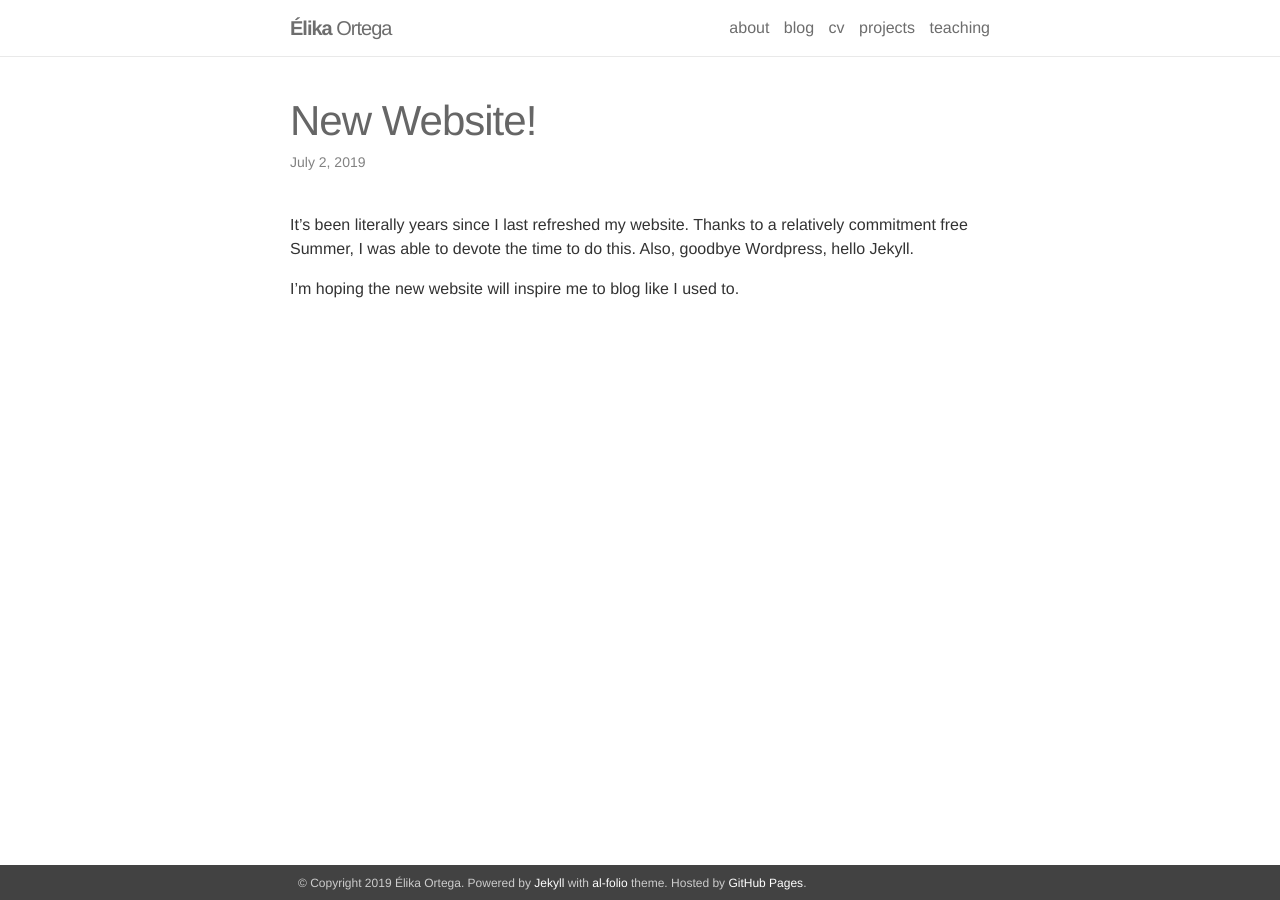
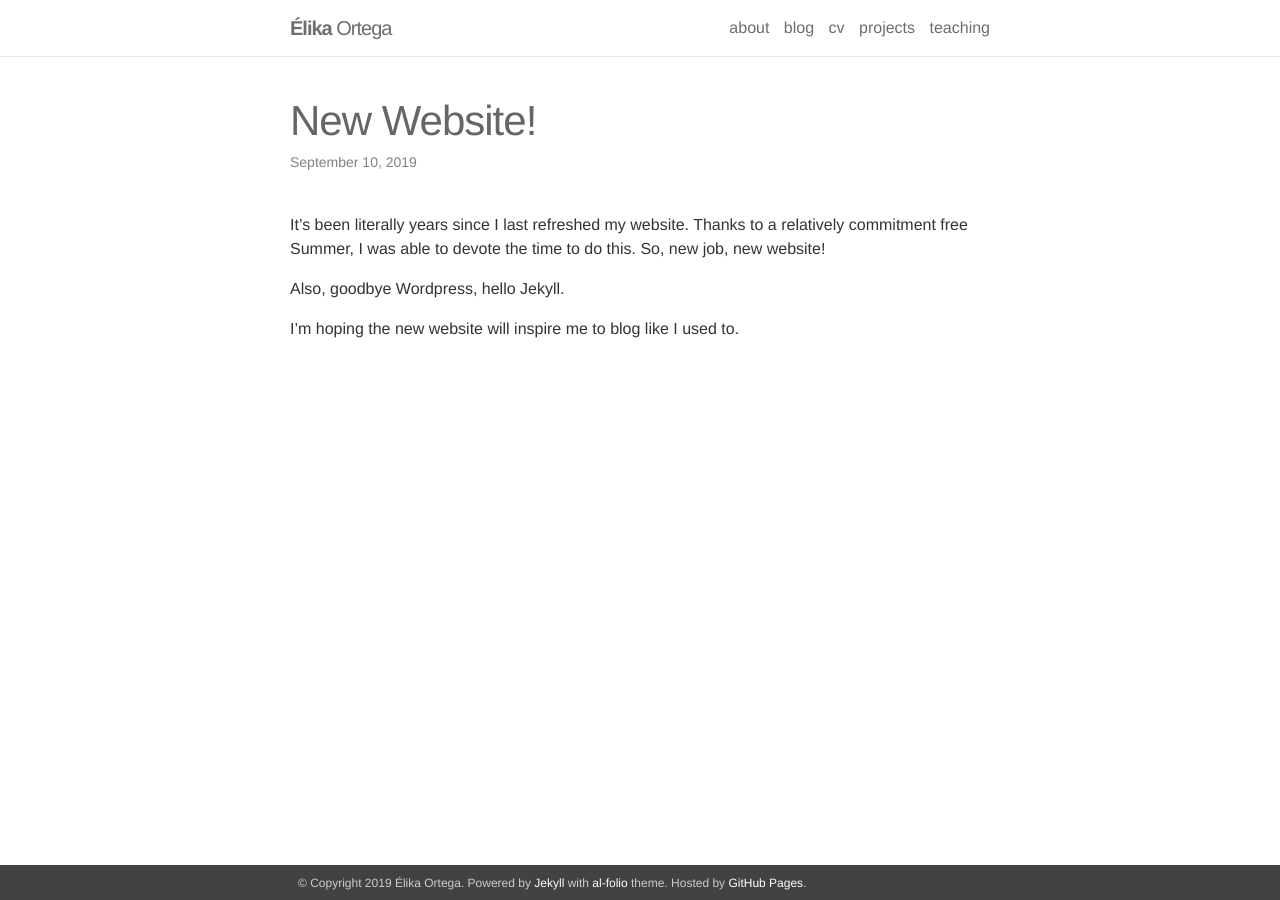
Before and after one commit to elikaortega/elikaortegadotnet, a Jekyll site: the page built from _posts/2019-07-02-new-website.md, in a window 1280 px wide. Built offline with Jekyll 4.4.1, drawn with Linux system fonts in a browser that asks for light colours; nearby versions of some CDN libraries.

Commit message:
Update 2019-07-02-new-website.md

```diff
--- a/_posts/2019-07-02-new-website.md
+++ b/_posts/2019-07-02-new-website.md
@@ -1,11 +1,12 @@
 ---
 layout: post
 title:  "New Website!"
-date:   2019-07-02 10:29:48 -0500
+date:   2019-09-10 10:29:48 -0500
 categories: jekyll update
 ---
 
-It's been literally years since I last refreshed my website. Thanks to a relatively commitment free Summer, I was able to devote the time to do this.
+It's been literally years since I last refreshed my website. Thanks to a relatively commitment free Summer, I was able to devote the time to do this. So, new job, new website!
+
 Also, goodbye Wordpress, hello Jekyll.
 
 I'm hoping the new website will inspire me to blog like I used to.
```
